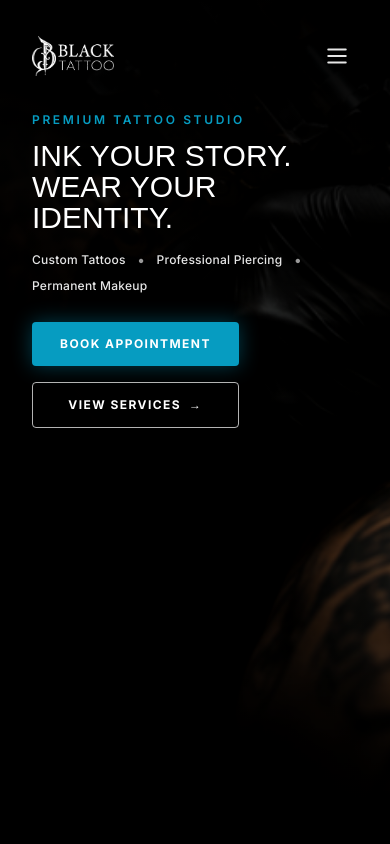
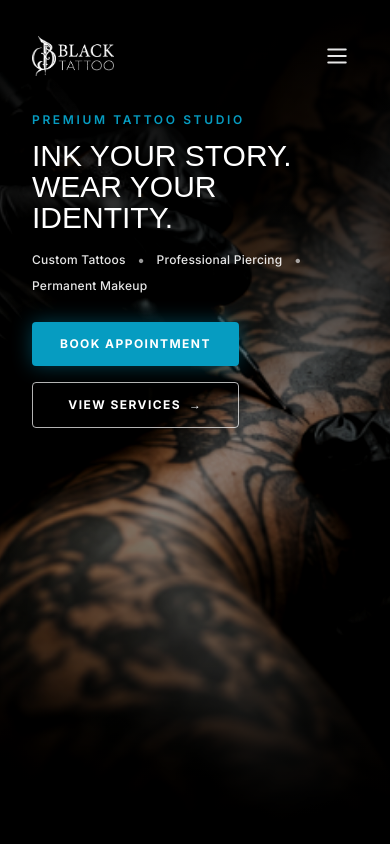
Before and after one commit to balasadhana/black-tattoos-studio, a React (Vite) app: page / in a window 390 px wide. Shown: the top 844 px of the page. Built offline with nearby package versions, Linux system fonts and the light colour scheme; a web font is replaced by a local one.

Commit message:
Optimize Hero background image positioning and overlay gradient for mobile

```diff
--- a/src/components/Hero.jsx
+++ b/src/components/Hero.jsx
@@ -7,17 +7,16 @@ const Hero = () => {
       id="home"
       className="relative min-h-screen w-full bg-black overflow-hidden flex flex-col justify-start"
     >
-      {/* Background Image Layer with Mobile-Optimized Position */}
+      {/* Background Image Layer with Mobile-Optimized Position Focus (75% 35%) */}
       <div
-        className="absolute inset-0 w-full h-full bg-cover bg-no-repeat filter brightness-110 contrast-105 transition-all duration-700"
+        className="absolute inset-0 w-full h-full bg-cover bg-no-repeat bg-[position:75%_35%] md:bg-[position:right_center] filter brightness-125 contrast-110 transition-all duration-700"
         style={{
           backgroundImage: `url(${heroBg})`,
-          backgroundPosition: 'center center',
         }}
       />
 
-      {/* Responsive Gradient Overlay: Top-to-Bottom on Mobile for Image Visibility, Left-to-Right on Desktop */}
-      <div className="absolute inset-0 bg-gradient-to-b md:bg-gradient-to-r from-black/85 via-black/50 to-black/80 md:from-black/95 md:via-black/75 md:to-transparent pointer-events-none" />
+      {/* Responsive Gradient Overlay: Gentle Top-to-Bottom Gradient on Mobile to Keep Hand Artwork Vibrant */}
+      <div className="absolute inset-0 bg-gradient-to-b md:bg-gradient-to-r from-black/80 via-black/40 to-black/85 md:from-black/95 md:via-black/75 md:to-transparent pointer-events-none" />
 
       {/* Content Container aligned 100% straight with the Black Tattoo Logo */}
       <div className="relative z-10 w-full max-w-[1650px] mx-auto px-8 sm:px-16 lg:px-28 xl:px-36 pt-28 sm:pt-32 md:pt-36 lg:pt-[220px] xl:pt-[260px] pb-16">
```
